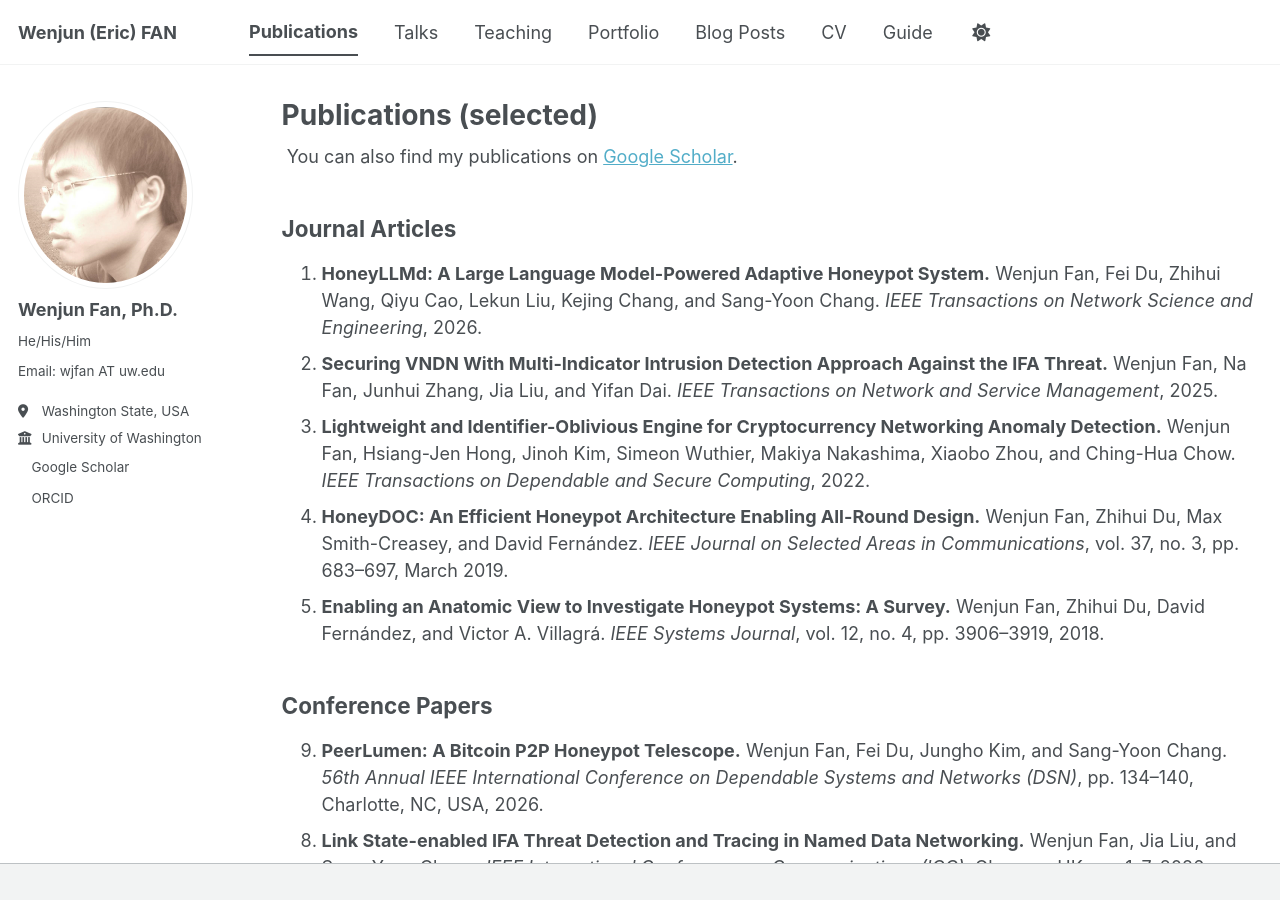
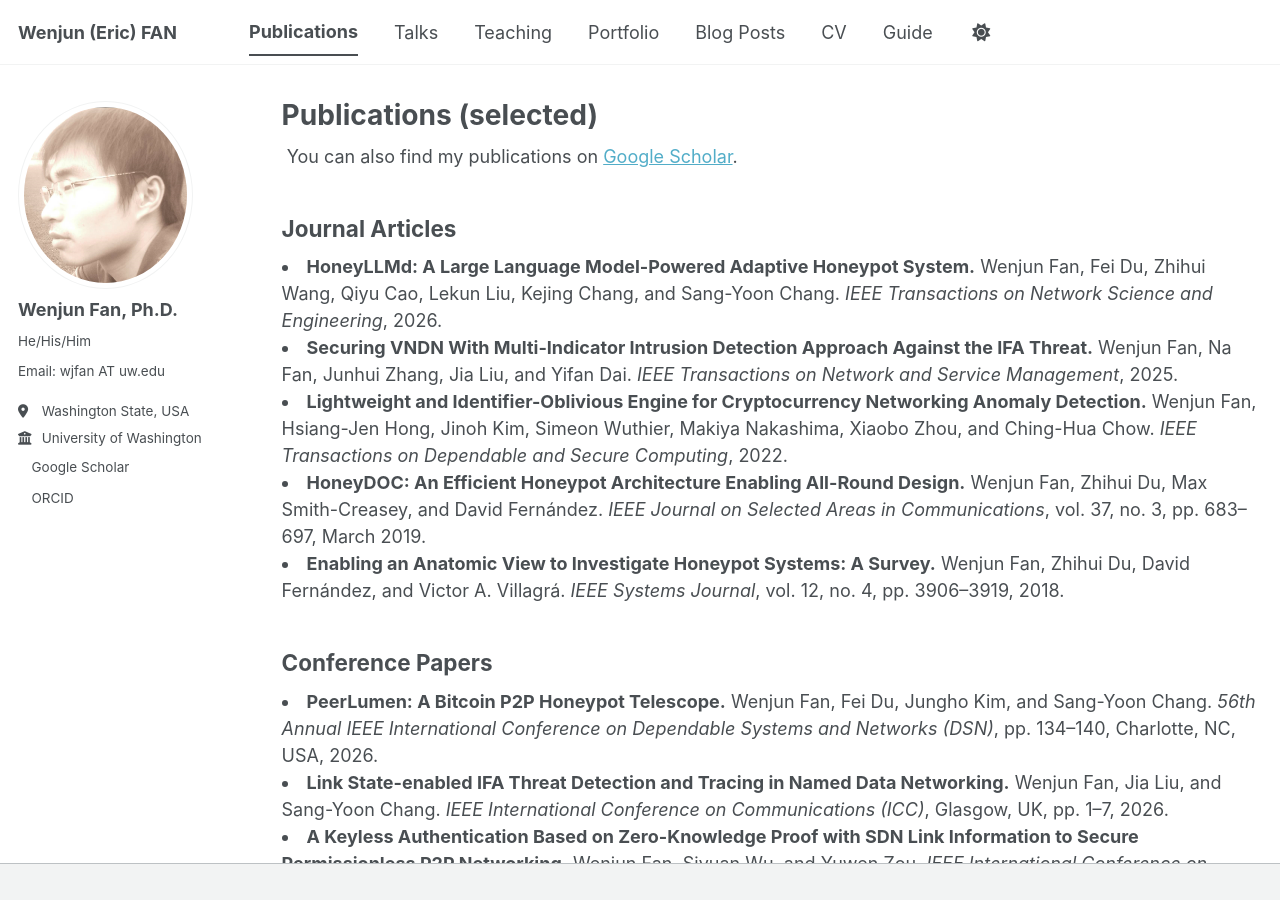
Before and after one commit to fanwj2010/fanwj2010.github.io, a Jekyll site: the page built from _pages/publications.html, in a window 1280 px wide and 900 px high. Built offline with Jekyll 4.4.1, drawn with Linux system fonts in a browser that asks for light colours; a script bundle is joined from its source files by our own code; a style sheet for code colours, icons or effects is not loaded.

Commit message:
Update publications.html

```diff
--- a/_pages/publications.html
+++ b/_pages/publications.html
@@ -16,7 +16,7 @@ author_profile: true
 
 <h2>Journal Articles</h2>
 
-<ol>
+<div>
   <li>
     <strong>HoneyLLMd: A Large Language Model-Powered Adaptive Honeypot System.</strong>
     Wenjun Fan, Fei Du, Zhihui Wang, Qiyu Cao, Lekun Liu, Kejing Chang, and Sang-Yoon Chang.
@@ -42,11 +42,12 @@ author_profile: true
     Wenjun Fan, Zhihui Du, David Fernández, and Victor A. Villagrá.
     <em>IEEE Systems Journal</em>, vol. 12, no. 4, pp. 3906–3919, 2018.
   </li>
-</ol>
+</div>
 
 <h2>Conference Papers</h2>
 
-<ol reversed>
+<!--ol reversed-->
+<div>
   <li>
     <strong>PeerLumen: A Bitcoin P2P Honeypot Telescope.</strong>
     Wenjun Fan, Fei Du, Jungho Kim, and Sang-Yoon Chang.
@@ -92,7 +93,8 @@ author_profile: true
     Wenjun Fan and David Fernández.
     <em>IEEE NetSoft</em>, pp. 1–9, Bologna, Italy, 2017.
   </li>
-</ol>
+</div>
+<!--/ol-->
 
 
 <!--original content
```
